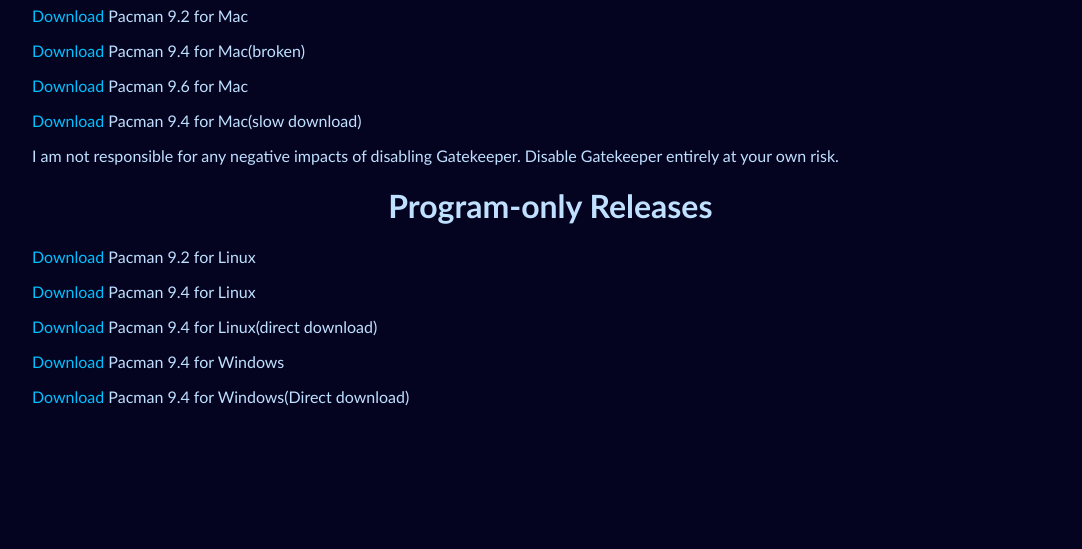
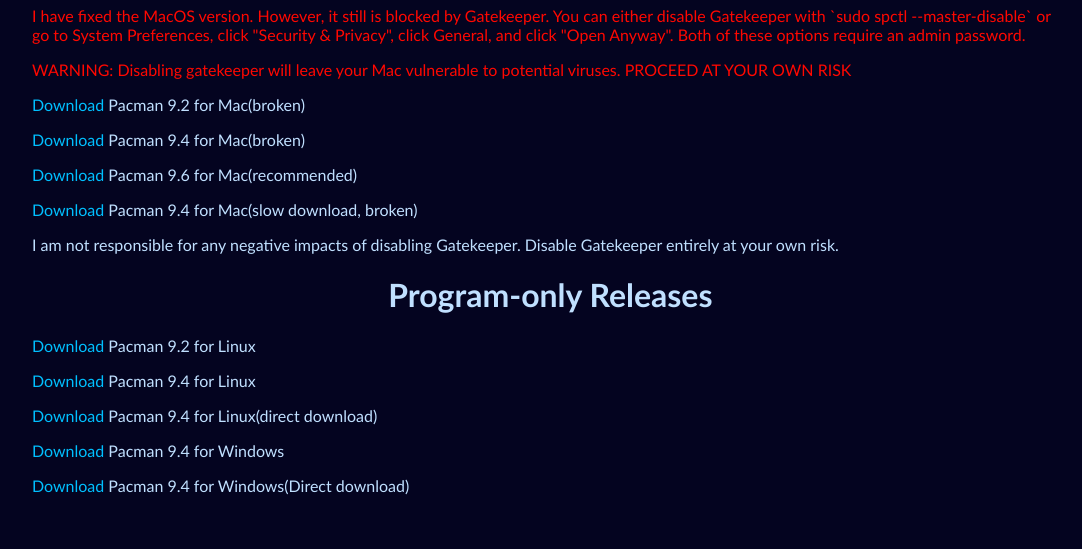
Before and after one commit to pacman-admin/sitefinal, a plain HTML site: page downloads.html in a window 1280 px wide. Shown: the part 553-1102 px from the top of the page, without its empty margins (28-1110 px from the left). Before the commit the page ends 1013 px from the top, so only its background shows below. Drawn offline with Linux system fonts and the light colour scheme.

Commit message:
updated versions

```diff
--- a/downloads.html
+++ b/downloads.html
@@ -22,12 +22,13 @@
   <p><a href="https://files.fm/down.php?i=a2dd5yh5g">Download</a> Pacman 9.2 for Windows</p>
   <p><a href="https://files.fm/down.php?i=7c78wmv7d">Download</a> Pacman 9.3 for Windows</p>
 
-<h1>MacOS Versions</h1
-
-  <p><a href="https://files.fm/down.php?i=eyn439dwz">Download</a> Pacman 9.2 for Mac</p>
+<h1>MacOS Versions</h1>
+  <p><span style="color:#FF0800">I have fixed the MacOS version. However, it still is blocked by Gatekeeper. You can either disable Gatekeeper with `sudo spctl --master-disable` or go to System Preferences, click "Security & Privacy", click General, and click "Open Anyway". Both of these options require an admin password.</span></p>
+  <p><span style="color:#FF0800">WARNING: Disabling gatekeeper will leave your Mac vulnerable to potential viruses. PROCEED AT YOUR OWN RISK</span></p>
+  <p><a href="https://files.fm/down.php?i=eyn439dwz">Download</a> Pacman 9.2 for Mac(broken)</p>
   <p><a href="https://icedrive.net/s/57u9GS6B3BjNuhN4TxBk6Zb3tNR8">Download</a> Pacman 9.4 for Mac(broken)</p>
-  <p><a href="https://icedrive.net/s/gWkbPgaG5y6F7kTDjXAjtRAXVP4R">Download</a> Pacman 9.6 for Mac</p>
-  <p><a href="https://files.fm/down.php?i=658xfq5qg">Download</a> Pacman 9.4 for Mac(slow download)</p>
+  <p><a href="https://icedrive.net/s/gWkbPgaG5y6F7kTDjXAjtRAXVP4R">Download</a> Pacman 9.6 for Mac(recommended)</p>
+  <p><a href="https://files.fm/down.php?i=658xfq5qg">Download</a> Pacman 9.4 for Mac(slow download, broken)</p>
   <P>I am not responsible for any negative impacts of disabling Gatekeeper. Disable Gatekeeper entirely at your own risk.</P>
 <h1> Program-only Releases</h1>
   <p><a href="https://files.fm/down.php?i=2c9exwrx5">Download</a> Pacman 9.2 for Linux</p>
```
Also changed, not shown: index.html (+1 -2 lines).
